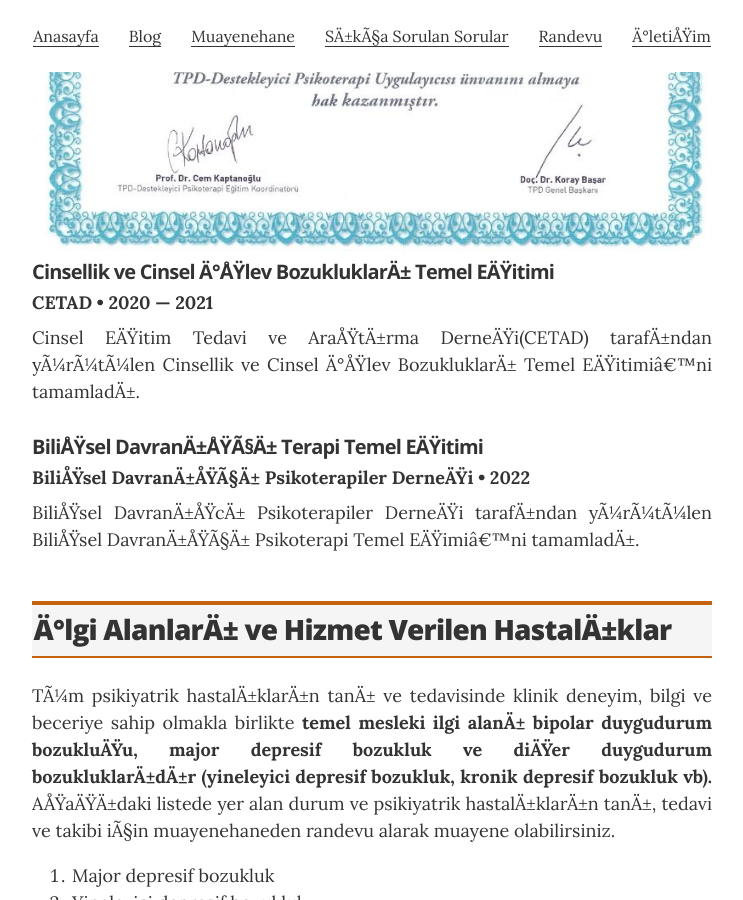
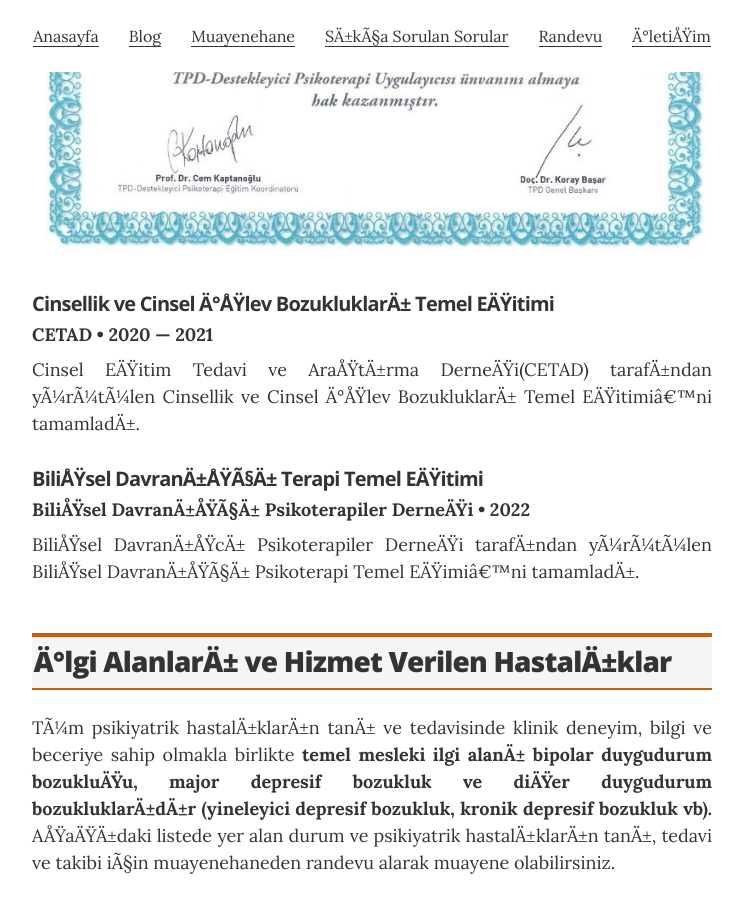
Before and after one commit to ibucgun/ibucgun.github.io, a Jekyll site: the page built from index.html, in a window 1280 px wide and 900 px high, scrolled down 3126 px. Shown: the whole window, without its empty margins (268-1011 px from the left). Built offline with Jekyll 4.4.1, drawn with Linux system fonts in a browser that asks for light colours.

Commit message:
Update aldigiegitimler.yml

```diff
--- a/_data/aldigiegitimler.yml
+++ b/_data/aldigiegitimler.yml
@@ -12,7 +12,7 @@
   role: Türkiye Psikiyatri Derneği
   duration: 2017 &mdash; 2020
   # url: "#"
-  description: Türkiye Psikiyatri Derneği İstanbul şubesi tarafından yürütülen 110 saat kuramsal eğitim ve 80 saat üzeri süpervizyon ve 1 yıldan uzun süreli olgu takibi aşamalarındandan oluşan, yaklaşık 3.5 yıl süren Destekleyici Psikoterapi eğitimini tamamladı ve <b>Türkiye Psikiyatri Derneği Destekleyici Psikoterapi Uygulayıcısı sertifikası</b> aldı. <br><img src="/images/destekleyici-sertifika.jpg" width="800px" style="max-width:100%; border:1px solid #111111;" alt="Uzm. Dr. İsmail BUÇGÜN Destekleyici Psikoterapi Sertifikası">
+  description: Türkiye Psikiyatri Derneği İstanbul şubesi tarafından yürütülen 110 saat kuramsal eğitim ve 80 saat üzeri süpervizyon ve 1 yıldan uzun süreli olgu takibi aşamalarındandan oluşan, yaklaşık 3.5 yıl süren Destekleyici Psikoterapi eğitimini tamamladı ve <b>Türkiye Psikiyatri Derneği Destekleyici Psikoterapi Uygulayıcısı sertifikası</b> aldı. <br><img src="/images/destekleyici-sertifika.jpg" width="800px" style="max-width:100%; border:0; " alt="Uzm. Dr. İsmail BUÇGÜN Destekleyici Psikoterapi Sertifikası"><br>
 
 
 
```
